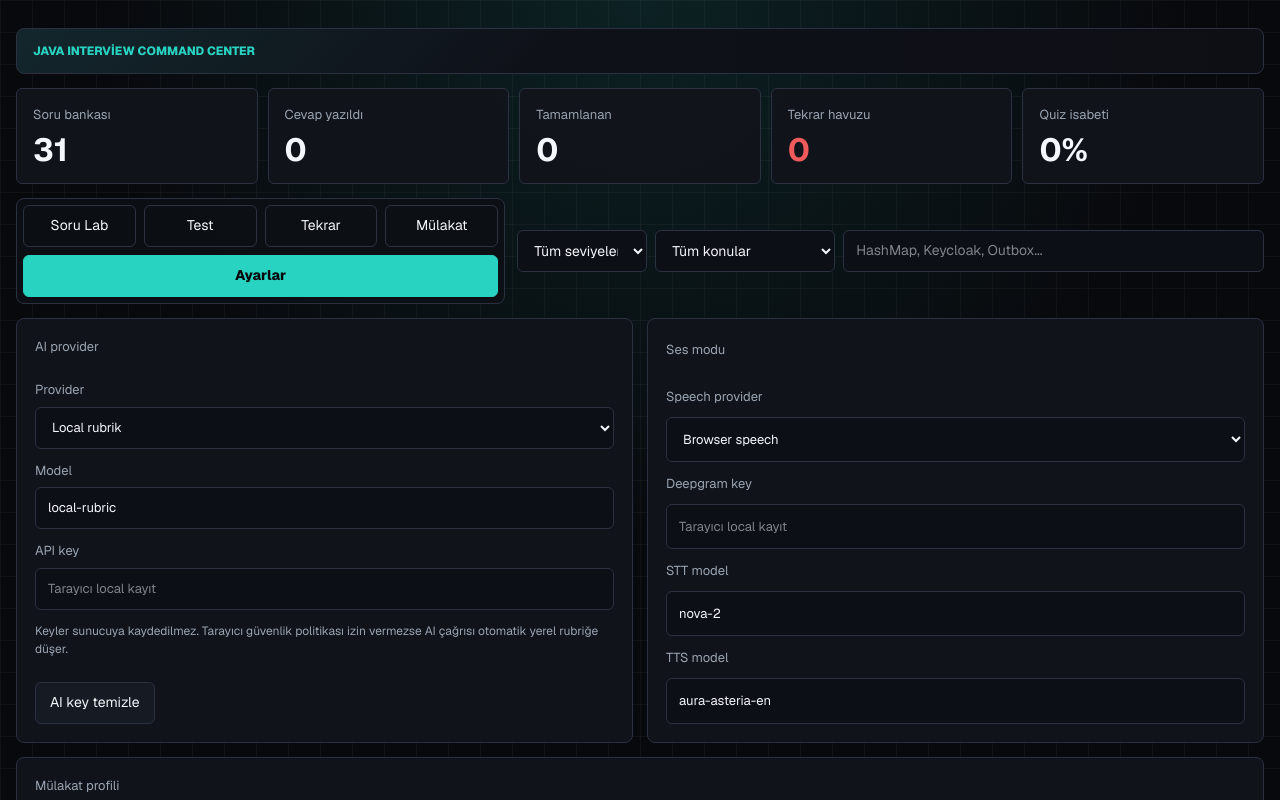
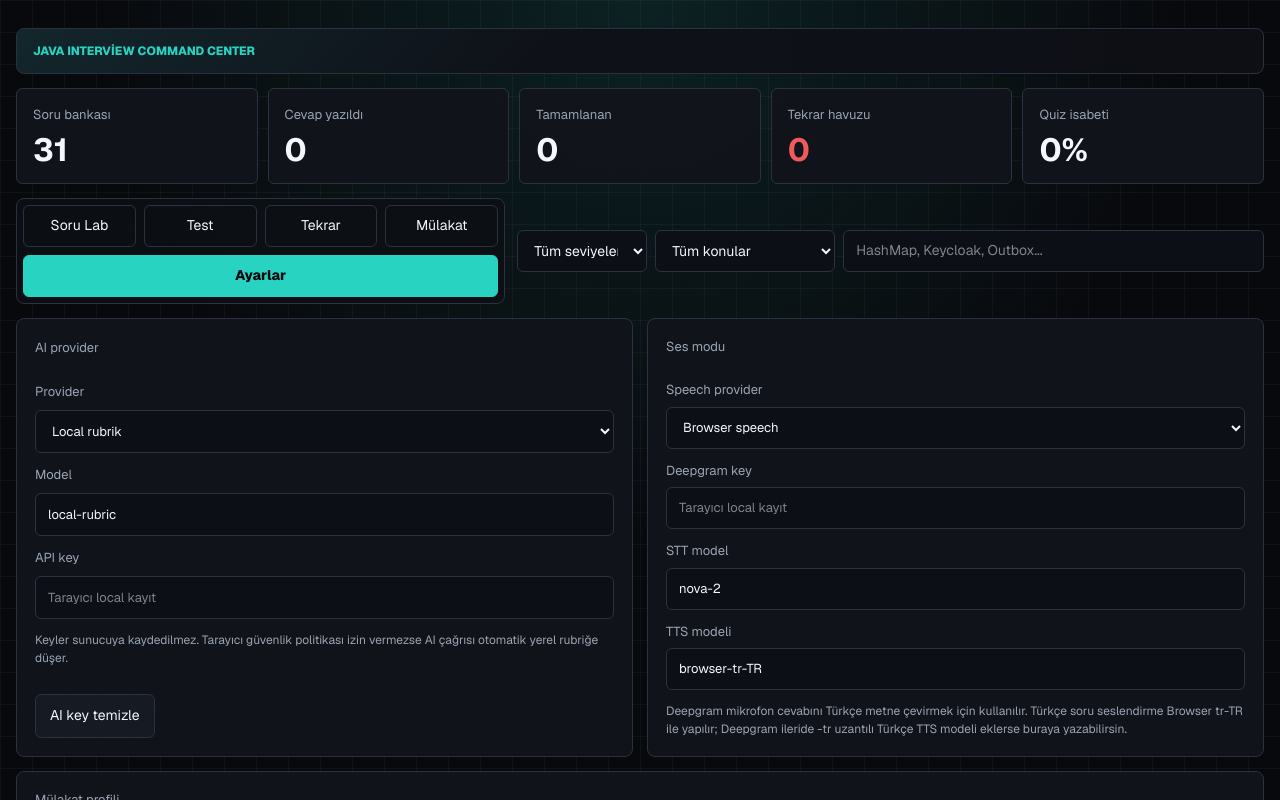
Before and after one commit to tamerakdeniz/javaSimulator, a Next.js app: page / in a window 1280 px wide. Both pictures are taken after a click on the button "Ayarlar". Shown: the top 800 px of the page. Built offline with nearby package versions, Linux system fonts and the light colour scheme.

Commit message:
Fix Turkish interview speech fallback

```diff
--- a/app/page.tsx
+++ b/app/page.tsx
@@ -107,6 +107,8 @@ type SpeechRecognitionEventLike = {
 };
 
 const STORAGE_KEY = "java-interview-command-center-v1";
+const DEEPGRAM_DEFAULT_STT_MODEL = "nova-2";
+const TURKISH_BROWSER_TTS_MODEL = "browser-tr-TR";
 
 const MODES: Array<{ id: Mode; label: string }> = [
   { id: "study", label: "Soru Lab" },
@@ -136,8 +138,8 @@ function createInitialProfile(): Profile {
     apiKey: "",
     speechProvider: "browser",
     deepgramKey: "",
-    deepgramSttModel: "nova-2",
-    deepgramTtsModel: "aura-asteria-en",
+    deepgramSttModel: DEEPGRAM_DEFAULT_STT_MODEL,
+    deepgramTtsModel: TURKISH_BROWSER_TTS_MODEL,
     targetDate: getNextWednesdayIso(),
     notes: DEFAULT_NOTES,
   };
@@ -169,6 +171,11 @@ function mergeProgress(raw: string | null): Progress {
 
   try {
     const parsed = JSON.parse(raw) as Partial<Progress>;
+    const profile = normalizeProfile({
+      ...initial.profile,
+      ...(parsed.profile ?? {}),
+    });
+
     return {
       ...initial,
       ...parsed,
@@ -186,7 +193,7 @@ function mergeProgress(raw: string | null): Progress {
           ...(parsed.quiz?.lastAnswers ?? {}),
         },
       },
-      profile: { ...initial.profile, ...(parsed.profile ?? {}) },
+      profile,
     };
   } catch {
     return initial;
@@ -219,6 +226,25 @@ function addUnique(values: string[], value: string) {
 
 function removeValue(values: string[], value: string) {
   return values.filter((item) => item !== value);
+}
+
+function normalizeProfile(profile: Profile): Profile {
+  const deepgramTtsModel =
+    profile.deepgramTtsModel.trim() === "aura-asteria-en"
+      ? TURKISH_BROWSER_TTS_MODEL
+      : profile.deepgramTtsModel.trim() || TURKISH_BROWSER_TTS_MODEL;
+
+  return {
+    ...profile,
+    deepgramSttModel:
+      profile.deepgramSttModel.trim() || DEEPGRAM_DEFAULT_STT_MODEL,
+    deepgramTtsModel,
+  };
+}
+
+function isDeepgramTurkishTtsModel(model: string) {
+  const normalized = model.trim().toLowerCase();
+  return normalized.startsWith("aura-") && normalized.endsWith("-tr");
 }
 
 function calculateCoverage(question: Question, answer: string): Coverage {
@@ -363,7 +389,7 @@ async function callAiProvider(profile: Profile, prompt: string) {
 
 async function transcribeWithDeepgram(blob: Blob, profile: Profile) {
   const params = new URLSearchParams({
-    model: profile.deepgramSttModel || "nova-2",
+    model: profile.deepgramSttModel || DEEPGRAM_DEFAULT_STT_MODEL,
     language: "tr",
     punctuate: "true",
     smart_format: "true",
@@ -620,25 +646,54 @@ export default function Home() {
     return pool[0] ?? filteredQuestions[0] ?? questions[0];
   }
 
+  async function getBrowserVoices() {
+    const synth = window.speechSynthesis;
+    const voices = synth.getVoices();
+    if (voices.length) return voices;
+
+    return new Promise<SpeechSynthesisVoice[]>((resolve) => {
+      const timeout = window.setTimeout(() => {
+        synth.removeEventListener("voiceschanged", handleVoicesChanged);
+        resolve(synth.getVoices());
+      }, 350);
+
+      function handleVoicesChanged() {
+        window.clearTimeout(timeout);
+        synth.removeEventListener("voiceschanged", handleVoicesChanged);
+        resolve(synth.getVoices());
+      }
+
+      synth.addEventListener("voiceschanged", handleVoicesChanged);
+    });
+  }
+
   async function speakWithBrowser(text: string) {
     if (!("speechSynthesis" in window)) {
       throw new Error("Browser speech synthesis desteklenmiyor.");
     }
+    const voices = await getBrowserVoices();
+    const turkishVoice =
+      voices.find((voice) => voice.lang.toLowerCase() === "tr-tr") ??
+      voices.find((voice) => voice.lang.toLowerCase().startsWith("tr"));
+
     await new Promise<void>((resolve) => {
       const utterance = new SpeechSynthesisUtterance(text);
-      utterance.lang = "tr-TR";
+      utterance.lang = turkishVoice?.lang ?? "tr-TR";
+      if (turkishVoice) utterance.voice = turkishVoice;
       utterance.rate = 0.95;
       utterance.onend = () => resolve();
       utterance.onerror = () => resolve();
       window.speechSynthesis.cancel();
       window.speechSynthesis.speak(utterance);
     });
+
+    return Boolean(turkishVoice);
   }
 
   async function speakWithDeepgram(text: string) {
     const response = await fetch(
       `https://api.deepgram.com/v1/speak?model=${encodeURIComponent(
-        progress.profile.deepgramTtsModel || "aura-asteria-en",
+        progress.profile.deepgramTtsModel,
       )}`,
       {
         method: "POST",
@@ -669,13 +724,25 @@ export default function Home() {
   async function speakQuestion(text: string) {
     setIsSpeaking(true);
     try {
-      if (
+      const canUseDeepgram =
         progress.profile.speechProvider === "deepgram" &&
-        progress.profile.deepgramKey.trim()
-      ) {
+        progress.profile.deepgramKey.trim() &&
+        isDeepgramTurkishTtsModel(progress.profile.deepgramTtsModel);
+
+      if (canUseDeepgram) {
         await speakWithDeepgram(text);
       } else {
-        await speakWithBrowser(text);
+        const hasTurkishBrowserVoice = await speakWithBrowser(text);
+        if (
+          progress.profile.speechProvider === "deepgram" &&
+          progress.profile.deepgramKey.trim()
+        ) {
+          setToast(
+            hasTurkishBrowserVoice
+              ? "Türkçe TTS için Browser tr-TR kullanıldı; Deepgram STT aktif."
+              : "Deepgram Türkçe TTS desteklemediği için browser tr-TR denendi; sisteminde Türkçe ses yoksa işletim sistemi seslerini kontrol et.",
+          );
+        }
       }
     } catch {
       setToast("Seslendirme başarısız oldu; metin üzerinden devam edebilirsin.");
@@ -1439,7 +1506,7 @@ export default function Home() {
                 }
               >
                 <option value="browser">Browser speech</option>
-                <option value="deepgram">Deepgram</option>
+                <option value="deepgram">Deepgram STT + Browser TR TTS</option>
               </select>
             </label>
             <label>
@@ -1464,14 +1531,20 @@ export default function Home() {
               />
             </label>
             <label>
-              TTS model
+              TTS modeli
               <input
                 value={progress.profile.deepgramTtsModel}
                 onChange={(event) =>
                   updateProfile({ deepgramTtsModel: event.target.value })
                 }
+                placeholder={TURKISH_BROWSER_TTS_MODEL}
               />
             </label>
+            <p className="settings-note">
+              Deepgram mikrofon cevabını Türkçe metne çevirmek için kullanılır.
+              Türkçe soru seslendirme Browser tr-TR ile yapılır; Deepgram ileride
+              -tr uzantılı Türkçe TTS modeli eklerse buraya yazabilirsin.
+            </p>
           </article>
 
           <article className="settings-panel wide">
```
Also changed, not shown: 1 other file (tests, documents, lock files or other folders).
